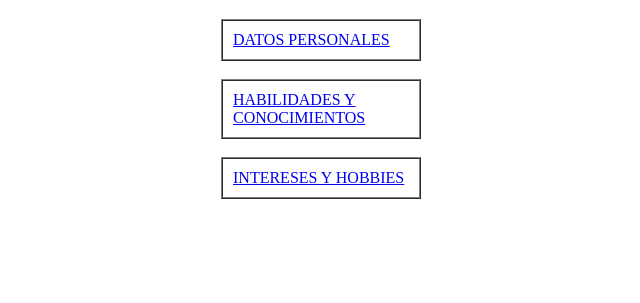
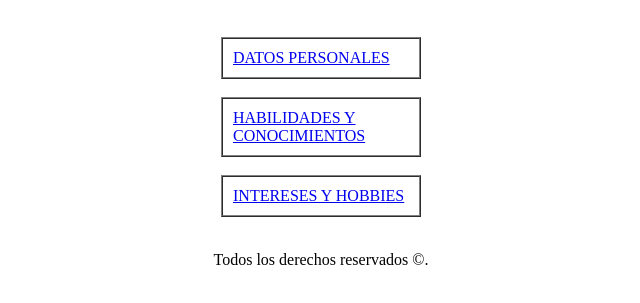
Before and after one commit to AndreaFZP/Portafolio_PW0219_00015617, a plain HTML site: page Tarea1/PagPrincipal.html in a window 1280 px wide. Shown: the part 283-586 px from the top of the page, without its empty margins (319-959 px from the left). Drawn offline with Linux system fonts and the light colour scheme.

Commit message:
[Tarea 1] Update: Página web finalizada

```diff
--- a/Tarea1/PagPrincipal.html
+++ b/Tarea1/PagPrincipal.html
@@ -17,6 +17,8 @@
         </table>
         <h1 align="center">Sobre mi</h1>
     </header>
+    <br>
+    <main>
     <section>
         <table border="1" cellpadding="10" cellspacing="0" width="200" align="center">
             <tr>
@@ -42,5 +44,10 @@
                     </tr>
                 </table>
     </section>
+</main>
+<br>
+<footer>
+    <p align="center">Todos los derechos reservados ©.</p>
+</footer>
 </body>
 </html>
```
Also changed, not shown: Tarea1/Abilities.html (+6 -0 lines), Tarea1/PersonalData.html (+6 -0 lines), Tarea1/hobbies.html (+6 -0 lines).
